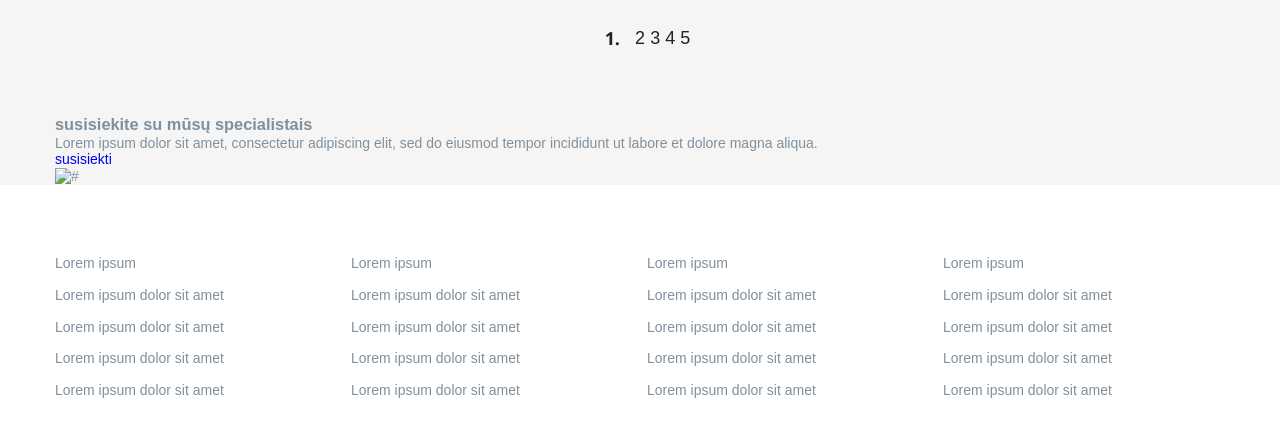
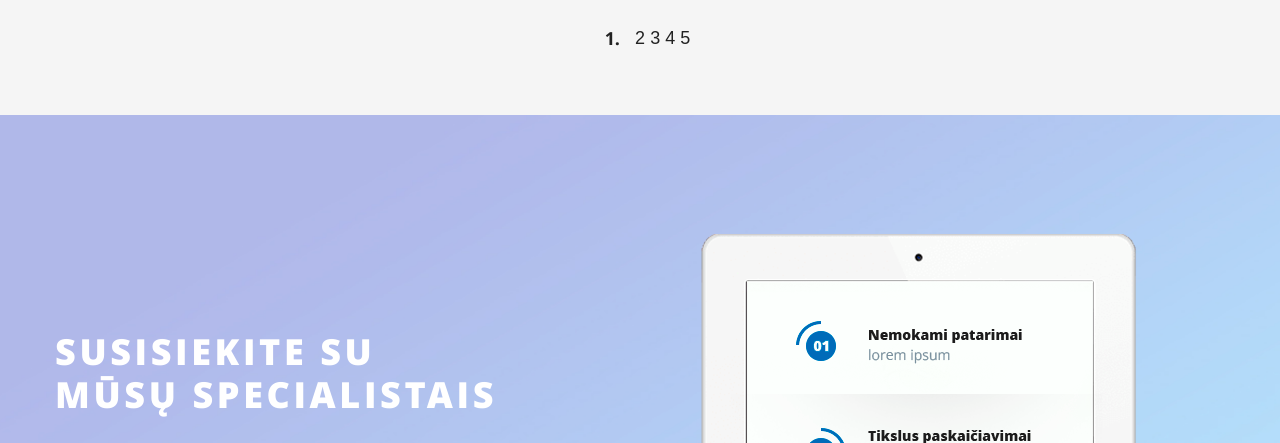
Before and after one commit to LioraProgram7/Lanreta, a website: page app/index.html in a window 1280 px wide. Shown: the part 1775-2218 px from the top of the page. Drawn offline with nearby package versions, Linux system fonts and the light colour scheme; files that its build step writes are made by us from their sources; files whose address does not match are found by name.

Commit message:
added specialists section

```diff
--- a/app/index.html
+++ b/app/index.html
@@ -414,11 +414,11 @@
             dolore magna
             aliqua.
           </p>
-          <a class="specialists__connection" href="#">susisiekti</a>
+          <a class="specialists__connection btn-blue" href="#">susisiekti</a>
         </div>
 
         <div class="specialists__service">
-          <img class="specialists__service-img" src="images/" alt="#">
+          <img class="specialists__service-img" src="images/tablet.png" alt="#">
         </div>
       </div>
     </section>
--- a/app/scss/_global.scss
+++ b/app/scss/_global.scss
@@ -45,6 +45,44 @@ body {
   }
 }
 
+.breadcrumbs {
+  display: inline-flex;
+  justify-content: start;
+  flex-wrap: wrap;
+
+  &__list {
+    display: flex;
+  }
+
+  &__item {
+    position: relative;
+
+    &:not(:last-child) {
+      padding-right: 46px;
+    }
+
+    &::before {
+      content: '';
+      position: absolute;
+      width: 2px;
+      height: 14px;
+      top: 4px;
+      right: 22px;
+      background-color: $white;
+    }
+
+    &:last-child::before {
+      display: none;
+    }
+  }
+
+  &__link {
+    @extend %opensans-400;
+    font-size: 14px;
+    color: $white;
+  }
+}
+
 .pagination {
   display: flex;
   justify-content: center;
@@ -76,3 +114,28 @@ body {
     }
   }
 }
+
+.btn-blue {
+  display: inline-block;
+  max-width: 230px;
+  width: 100%;
+  height: 60px;
+  padding: 23px 10px;
+  @extend %opensans-800;
+  font-size: 14px;
+  line-height: 1.2;
+  letter-spacing: 0.2em;
+  text-transform: uppercase;
+  color: $white;
+  background-color: $blue-01;
+  box-shadow: 0px 10px 10px 0px rgba(1, 107, 181, 0.3);
+  border-radius: 50px;
+  text-align: center;
+  transition: color 0.4s, background-color 0.4s;
+  margin-bottom: 20px;
+
+  &:hover {
+    background-color: $white;
+    color: $blue-01;
+  }
+}
--- a/app/scss/_vars.scss
+++ b/app/scss/_vars.scss
@@ -48,8 +48,6 @@ $xxl: 1290px;
   font-weight: 700;
 }
 
-
-
 %none-btn {
   border: none;
   padding: 0;
--- a/app/scss/specialists.scss
+++ b/app/scss/specialists.scss
@@ -0,0 +1,46 @@
+.specialists {
+  padding-top: 105px;
+  background-image: url('../images/service-bd.jpg');
+  @extend %bg-img;
+
+
+  &__container {
+    display: flex;
+    justify-content: space-between;
+  }
+
+  &__info {
+    padding: 110px 0 140px;
+    margin-right: 30px;
+  }
+
+  &__title {
+    max-width: 446px;
+    @extend %opensans-800;
+    font-size: 36px;
+    color: $white;
+    letter-spacing: 0.1em;
+    text-transform: uppercase;
+    margin-bottom: 30px;
+  }
+
+  &__text {
+    max-width: 330px;
+    font-size: 16px;
+    line-height: 1.8;
+    color: $white;
+    margin-bottom: 35px;
+  }
+
+  &__service {
+    max-width: 602px;
+    width: 100%;
+    overflow: hidden;
+  }
+
+  &__service-img {
+    @extend %bg-img;
+    object-fit: contain;
+    transform: translateY(14px);
+  }
+}
--- a/app/scss/top.scss
+++ b/app/scss/top.scss
@@ -1,5 +1,5 @@
 .top {
-  background-repeat: no-repeat;
+  @extend %bg-img;
   background-size: contain;
   background-position: right center;
   background-color: rgb(161, 187, 232);
@@ -14,40 +14,4 @@
   }
 }
 
-.breadcrumbs {
-  display: inline-flex;
-  justify-content: start;
-  flex-wrap: wrap;
-
-  &__list {
-    display: flex;
-  }
-
-  &__item {
-    position: relative;
-
-    &:not(:last-child) {
-      padding-right: 46px;
-    }
-
-    &::before {
-      content: '';
-      position: absolute;
-      width: 2px;
-      height: 14px;
-      top: 4px;
-      right: 22px;
-      background-color: $white;
-    }
-
-    &:last-child::before {
-      display: none;
-    }
-  }
-
-  &__link {
-    @extend %opensans-400;
-    font-size: 14px;
-    color: $white;
-  }
-}
+// breadcrumbs in the gloobal
```
Also changed, not shown: app/images/service-bd.jpg (added).
